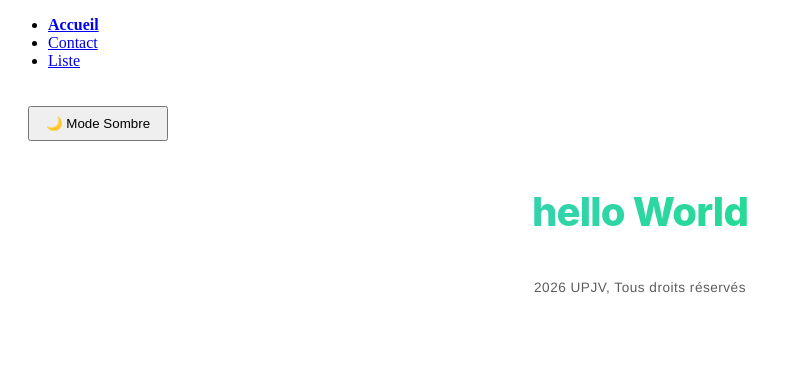
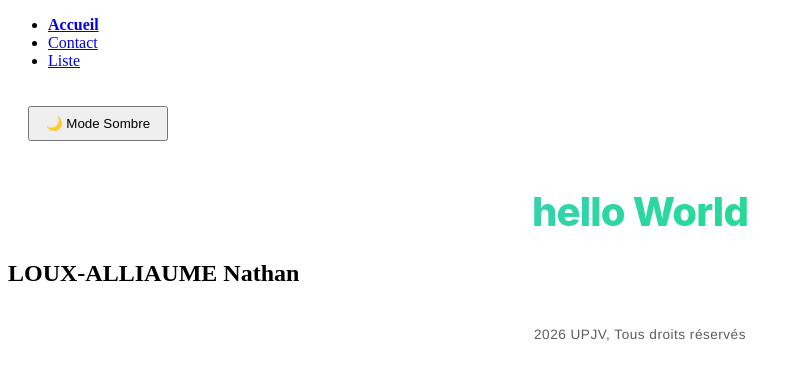
Before and after one commit to uzer0ne/Tp-git-charles, a plain HTML site: page index.html in a window 1280 px wide. Shown: the whole page, without its empty margins (0-800 px from the left). Drawn offline with Linux system fonts and the light colour scheme.

Commit message:
ajout nom collaborateur

```diff
--- a/index.html
+++ b/index.html
@@ -20,6 +20,7 @@
         </ul>
     </nav>
     <h1>hello World</h1>
+    <h2>LOUX-ALLIAUME Nathan</h2>
     <div class="footer">
         <footer>2026 UPJV, Tous droits réservés</footer>
     </div>
```
